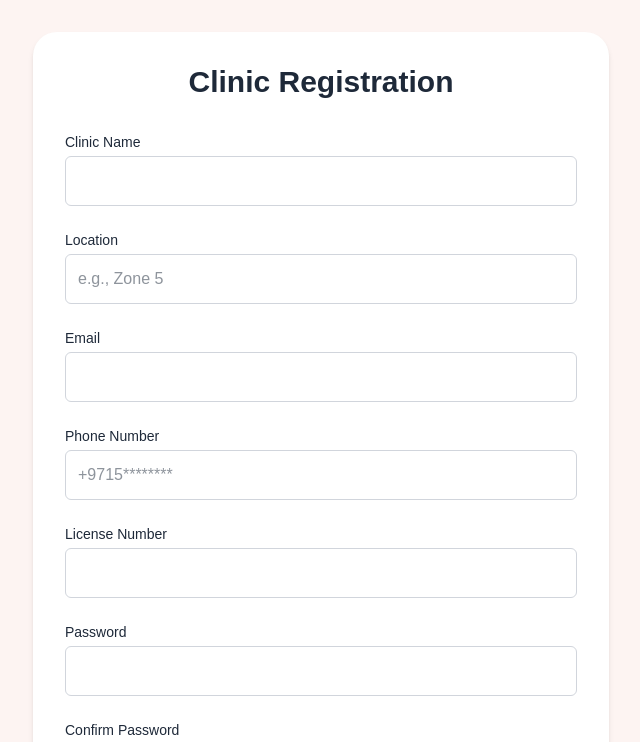
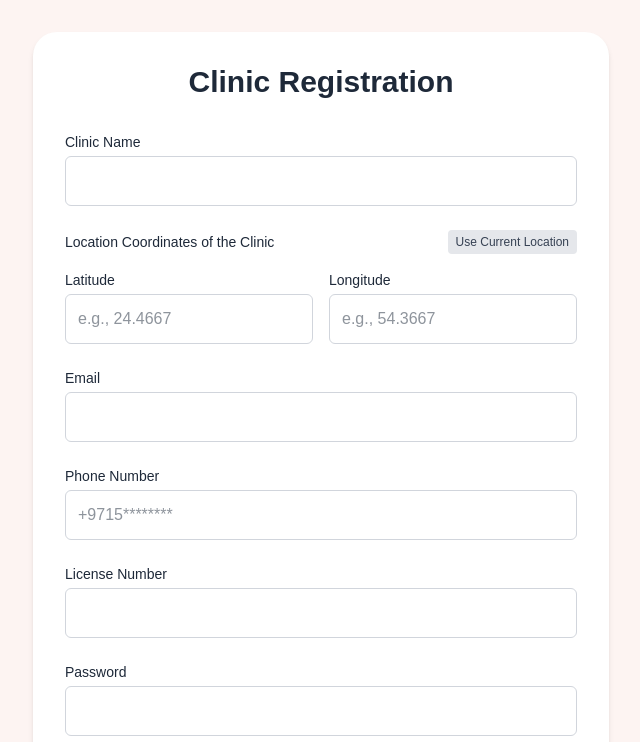
Before and after one commit to asiftauhid/donorlink, a Next.js app: page /clinic_registration in a window 1280 px wide. Shown: the top 742 px of the page, without its empty margins (319-959 px from the left). Built offline with nearby package versions, Linux system fonts and the light colour scheme.

Commit message:
database_initialized_but_still_not_working

```diff
--- /dev/null
+++ b/src/app/api/clinics/route.ts
@@ -0,0 +1,95 @@
+import { NextResponse } from 'next/server';
+import bcrypt from 'bcrypt';
+import dbConnect from '@/lib/mongodb';
+import Clinic from '@/lib/mongodb/models/clinic.model';
+
+export async function POST(request: Request) {
+  try {
+    await dbConnect();
+    const body = await request.json();
+
+    // Validate the data
+    const { name, latitude, longitude, email, phone, licenseNumber, password } = body;
+
+    if (!name || !latitude || !longitude || !email || !phone || !licenseNumber || !password) {
+      return NextResponse.json(
+        { error: 'Missing required fields' },
+        { status: 400 }
+      );
+    }
+
+    // Additional validation
+    const lat = parseFloat(latitude);
+    const lng = parseFloat(longitude);
+
+    if (isNaN(lat) || lat < -90 || lat > 90) {
+      return NextResponse.json(
+        { error: 'Latitude must be a number between -90 and 90' },
+        { status: 400 }
+      );
+    }
+
+    if (isNaN(lng) || lng < -180 || lng > 180) {
+      return NextResponse.json(
+        { error: 'Longitude must be a number between -180 and 180' },
+        { status: 400 }
+      );
+    }
+
+    // Check if clinic already exists
+    const existingClinic = await Clinic.findOne({
+      $or: [
+        { email },
+        { licenseNumber }
+      ]
+    });
+
+    if (existingClinic) {
+      return NextResponse.json(
+        { error: 'Clinic already registered. Please log in.' },
+        { status: 409 }
+      );
+    }
+
+    // Hash the password
+    const hashedPassword = await bcrypt.hash(password, 10);
+
+    // Create new clinic
+    const clinic = await Clinic.create({
+      name,
+      latitude: lat,
+      longitude: lng,
+      email,
+      phone,
+      licenseNumber,
+      password: hashedPassword,
+    });
+
+    // Return success without including password
+    return NextResponse.json({
+      success: true,
+      message: `Congratulations! ${name} is successfully registered to DonorLink`,
+      clinic: {
+        id: clinic._id,
+        name: clinic.name,
+        email: clinic.email
+      }
+    });
+
+  } catch (error: any) {
+    console.error('Registration error:', error);
+
+    // Handle duplicate key errors
+    if (error.code === 11000) {
+      return NextResponse.json(
+        { error: 'A clinic with this email or license number already exists' },
+        { status: 409 }
+      );
+    }
+
+    return NextResponse.json(
+      { error: 'An error occurred during registration' },
+      { status: 500 }
+    );
+  }
+}
--- a/src/app/clinic_registration/page.tsx
+++ b/src/app/clinic_registration/page.tsx
@@ -6,7 +6,8 @@ import Link from 'next/link';
 
 type FormData = {
   name: string;
-  location: string;
+  latitude: string;
+  longitude: string;
   email: string;
   phone: string;
   licenseNumber: string;
@@ -25,7 +26,8 @@ export default function ClinicRegistrationPage() {
   const [isSubmitting, setIsSubmitting] = useState(false);
   const [formData, setFormData] = useState<FormData>({
     name: '',
-    location: '',
+    latitude: '',
+    longitude: '',
     email: '',
     phone: '',
     licenseNumber: '',
@@ -53,6 +55,22 @@ export default function ClinicRegistrationPage() {
     // Phone validation - simple pattern for illustration
     if (formData.phone && !/^\+?[0-9\s]{8,}$/.test(formData.phone)) {
       newErrors.phone = 'Please enter a valid phone number.';
+    }
+
+    // Latitude validation (between -90 and 90)
+    if (formData.latitude) {
+      const lat = parseFloat(formData.latitude);
+      if (isNaN(lat) || lat < -90 || lat > 90) {
+        newErrors.latitude = 'Latitude must be a number between -90 and 90.';
+      }
+    }
+
+    // Longitude validation (between -180 and 180)
+    if (formData.longitude) {
+      const lng = parseFloat(formData.longitude);
+      if (isNaN(lng) || lng < -180 || lng > 180) {
+        newErrors.longitude = 'Longitude must be a number between -180 and 180.';
+      }
     }
 
     // Password matching
@@ -87,14 +105,32 @@ export default function ClinicRegistrationPage() {
     setIsSubmitting(true);
 
     try {
-      // This would be replaced with your actual API call
-      // Simulating API call
-      await new Promise(resolve => setTimeout(resolve, 1000));
+      const response = await fetch('/api/clinics', {
+        method: 'POST',
+        headers: {
+          'Content-Type': 'application/json',
+        },
+        body: JSON.stringify({
+          name: formData.name,
+          latitude: formData.latitude,
+          longitude: formData.longitude,
+          email: formData.email,
+          phone: formData.phone,
+          licenseNumber: formData.licenseNumber,
+          password: formData.password,
+        }),
+      });
+
+      const data = await response.json();
+
+      if (!response.ok) {
+        throw new Error(data.error || 'Registration failed');
+      }
 
       // Success case
       setIsSuccess(true);
       setTimeout(() => {
-        router.push('/clinic-dashboard');
+        router.push('/dashboard/clinic');
       }, 2000);
 
     } catch (error: any) {
@@ -103,6 +139,32 @@ export default function ClinicRegistrationPage() {
       });
     } finally {
       setIsSubmitting(false);
+    }
+  };
+
+  const getCurrentLocation = () => {
+    if (navigator.geolocation) {
+      navigator.geolocation.getCurrentPosition(
+        (position) => {
+          setFormData(prev => ({
+            ...prev,
+            latitude: position.coords.latitude.toString(),
+            longitude: position.coords.longitude.toString()
+          }));
+        },
+        (error) => {
+          setErrors(prev => ({
+            ...prev,
+            form: 'Unable to get your current location. Please enter coordinates manually.'
+          }));
+          console.error('Error getting location:', error);
+        }
+      );
+    } else {
+      setErrors(prev => ({
+        ...prev,
+        form: 'Geolocation is not supported by your browser. Please enter coordinates manually.'
+      }));
     }
   };
 
@@ -149,20 +211,51 @@ export default function ClinicRegistrationPage() {
             {errors.name && <p className="mt-1 text-sm text-red-600">{errors.name}</p>}
           </div>
 
+          <div className="space-y-4">
+            <div className="flex justify-between items-center">
+              <h3 className="text-sm font-medium text-gray-800">Location Coordinates of the Clinic</h3>
+              <button
+                type="button"
+                onClick={getCurrentLocation}
+                className="text-xs bg-gray-200 hover:bg-gray-300 px-2 py-1 rounded text-gray-700"
+              >
+                Use Current Location
+              </button>
+            </div>
+
+            <div className="grid grid-cols-2 gap-4">
               <div>
-            <label htmlFor="location" className="block text-sm font-medium mb-1 text-gray-800">
-              Location
+                <label htmlFor="latitude" className="block text-sm font-medium mb-1 text-gray-800">
+                  Latitude
                 </label>
                 <input
-              id="location"
-              name="location"
+                  id="latitude"
+                  name="latitude"
                   type="text"
-              value={formData.location}
+                  value={formData.latitude}
                   onChange={handleChange}
                   className="w-full p-3 border border-gray-300 rounded-md text-gray-800"
-              placeholder="e.g., Zone 5"
+                  placeholder="e.g., 24.4667"
                 />
-            {errors.location && <p className="mt-1 text-sm text-red-600">{errors.location}</p>}
+                {errors.latitude && <p className="mt-1 text-sm text-red-600">{errors.latitude}</p>}
+              </div>
+
+              <div>
+                <label htmlFor="longitude" className="block text-sm font-medium mb-1 text-gray-800">
+                  Longitude
+                </label>
+                <input
+                  id="longitude"
+                  name="longitude"
+                  type="text"
+                  value={formData.longitude}
+                  onChange={handleChange}
+                  className="w-full p-3 border border-gray-300 rounded-md text-gray-800"
+                  placeholder="e.g., 54.3667"
+                />
+                {errors.longitude && <p className="mt-1 text-sm text-red-600">{errors.longitude}</p>}
+              </div>
+            </div>
           </div>
 
           <div>
--- /dev/null
+++ b/src/lib/mongodb/index.ts
@@ -0,0 +1,48 @@
+import mongoose from 'mongoose';
+
+const MONGODB_URI = process.env.MONGODB_URI;
+
+if (!MONGODB_URI) {
+  throw new Error(
+    'Please define the MONGODB_URI environment variable inside .env.local'
+  );
+}
+
+// Define the cached connection type
+interface CachedConnection {
+  conn: typeof mongoose | null;
+  promise: Promise<typeof mongoose> | null;
+}
+
+// Use a namespace to declare global variables
+declare global {
+  var mongooseConnection: CachedConnection | undefined;
+}
+
+// Initialize the cached connection
+const cached: CachedConnection = global.mongooseConnection || { conn: null, promise: null };
+
+// Set the global variable
+if (!global.mongooseConnection) {
+  global.mongooseConnection = cached;
+}
+
+async function dbConnect() {
+  if (cached.conn) {
+    return cached.conn;
+  }
+
+  if (!cached.promise) {
+    const opts = {
+      bufferCommands: false,
+    };
+
+    cached.promise = mongoose.connect(MONGODB_URI!, opts).then((mongoose) => {
+      return mongoose;
+    });
+  }
+  cached.conn = await cached.promise;
+  return cached.conn;
+}
+
+export default dbConnect;
--- /dev/null
+++ b/src/lib/mongodb/models/clinic.model.ts
@@ -0,0 +1,29 @@
+import mongoose, { Schema, Document } from 'mongoose';
+
+export interface IClinic extends Document {
+  name: string;
+  latitude: number;
+  longitude: number;
+  email: string;
+  phone: string;
+  licenseNumber: string;
+  password: string;
+  createdAt: Date;
+  updatedAt: Date;
+}
+
+const ClinicSchema: Schema = new Schema(
+  {
+    name: { type: String, required: true },
+    latitude: { type: Number, required: true },
+    longitude: { type: Number, required: true },
+    email: { type: String, required: true, unique: true },
+    phone: { type: String, required: true },
+    licenseNumber: { type: String, required: true, unique: true },
+    password: { type: String, required: true },
+  },
+  { timestamps: true }
+);
+
+// Prevent Mongoose from creating the model multiple times during hot reloads
+export default mongoose.models.Clinic || mongoose.model<IClinic>('Clinic', ClinicSchema);
```
Also changed, not shown: package.json (+10 -6 lines), 2 other files (tests, documents, lock files or other folders). Lines whose indentation alone changed are shown as unchanged.
